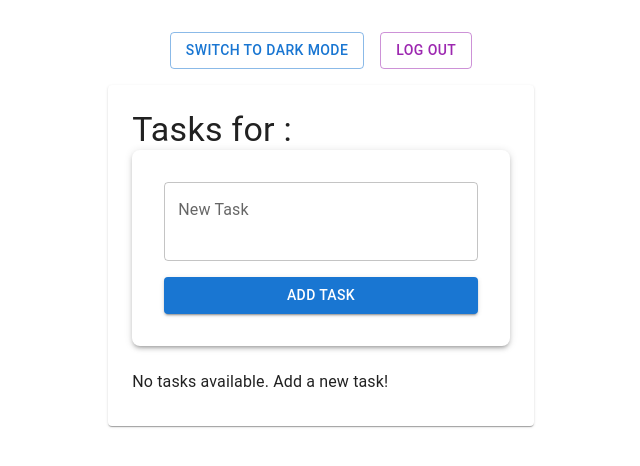
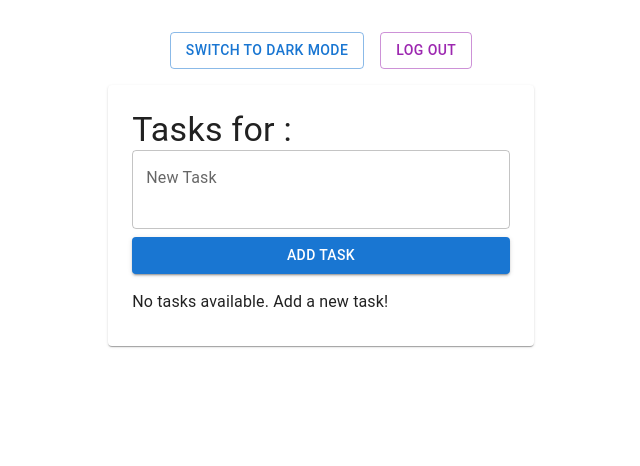
Before and after one commit to manuelruff/HOME_TIFF, a React (Create React App) app in the folder client/: page /#/tasks in a window 1280 px wide. Shown: the top 466 px of the page, without its empty margins (319-959 px from the left). Built offline with nearby package versions, Linux system fonts and the light colour scheme.

Commit message:
removed unessesary  sx

```diff
--- a/client/src/App.js
+++ b/client/src/App.js
@@ -38,12 +38,7 @@ const App = () => {
           alignItems: "center",
         }}
       >
-        <Box
-          sx={{
-            display: "flex",
-            gap: 2,
-          }}
-        >
+        <Box sx={{display: "flex",gap: 2, }}>
           <Button variant="outlined" onClick={toggleTheme}>
             {darkMode ? "Switch to Light Mode" : "Switch to Dark Mode"}
           </Button>
@@ -58,7 +53,6 @@ const App = () => {
             display: "flex",
             flexDirection: "column",
             alignItems: "center",
-            gap: 2,
             width: "50%",
             p: 2,
           }}
--- a/client/src/components/Task.js
+++ b/client/src/components/Task.js
@@ -52,15 +52,11 @@ const Task = ({ task, onTaskDelete }) => {
         <>
           <Typography
             variant="h6"
-            sx={{
-              fontSize: "1rem",
-              marginBottom: 1,
-              wordWrap: "break-word",
-            }}
+            sx={{ wordWrap: "break-word" }}
           >
             {newTitle}
           </Typography>
-          <Typography variant="body2" color="text.secondary">
+          <Typography variant="body2">
             Completed:
             <Checkbox
               checked={isCompleted}
@@ -73,7 +69,6 @@ const Task = ({ task, onTaskDelete }) => {
               variant="contained"
               color="primary"
               onClick={handleEdit}
-              sx={{ padding: 1 }}
             >
               Edit
             </Button>
@@ -81,7 +76,6 @@ const Task = ({ task, onTaskDelete }) => {
               variant="contained"
               color="error"
               onClick={handleDelete}
-              sx={{ padding: 1 }}
             >
               Delete
             </Button>
@@ -108,7 +102,6 @@ const Task = ({ task, onTaskDelete }) => {
               variant="contained"
               color="success"
               onClick={handleUpdate}
-              sx={{ padding: 1 }}
             >
               Save
             </Button>
@@ -116,7 +109,6 @@ const Task = ({ task, onTaskDelete }) => {
               variant="outlined"
               color="secondary"
               onClick={() => setIsEditing(false)}
-              sx={{ padding: 1 }}
             >
               Cancel
             </Button>
--- a/client/src/components/TaskForm.js
+++ b/client/src/components/TaskForm.js
@@ -1,5 +1,5 @@
 import React, { useState } from "react";
-import { Box, TextField, Button, Paper } from "@mui/material";
+import { Box, TextField, Button } from "@mui/material";
 
 const TaskForm = ({ onAddTask }) => {
   const [newTask, setNewTask] = useState("");
@@ -15,22 +15,14 @@ const TaskForm = ({ onAddTask }) => {
   };
 
   return (
-    <Paper
-      sx={{
-        padding: 4,
-        textAlign: "center",
-        boxShadow: 3,
-        borderRadius: 2,
-        width: "100%",
-      }}
-    >
     <Box
       component="form"
       onSubmit={handleSubmit}
       sx={{
         display: "flex",
+        width: "100%",
         flexDirection: "column",
-          gap: 2,
+        gap: 1,
         justifyContent: "center",
       }}
     >
@@ -47,7 +39,6 @@ const TaskForm = ({ onAddTask }) => {
         Add Task
       </Button>
     </Box>
-    </Paper>
   );
 };
 
--- a/client/src/components/TaskList.js
+++ b/client/src/components/TaskList.js
@@ -62,7 +62,7 @@ const TaskList = ({ username }) => {
         display: "flex",
         flexDirection: "column",
         alignItems: "center",
-        gap: 2,
+        gap: 1,
         width: "100%",
       }}
     >
@@ -82,7 +82,6 @@ const TaskList = ({ username }) => {
           page={currentPage}
           onChange={handlePageChange}
           color="primary"
-          sx={{ marginTop: 2 }}
         />
       )}
     </Box>
--- a/client/src/index.js
+++ b/client/src/index.js
@@ -13,7 +13,7 @@ root.render(
     <Routes>
       <Route path="/" element={<App />}>
         <Route index element={<Home/>} />
-        <Route path="/tasks" element={<TasksPage />} />
+        <Route path="/tasks" element={<TasksPage/>} />
       </Route>
     </Routes>
   </HashRouter>
```
Also changed, not shown: client/src/components/Login.js (+4 -20 lines). Lines whose indentation alone changed are shown as unchanged.
